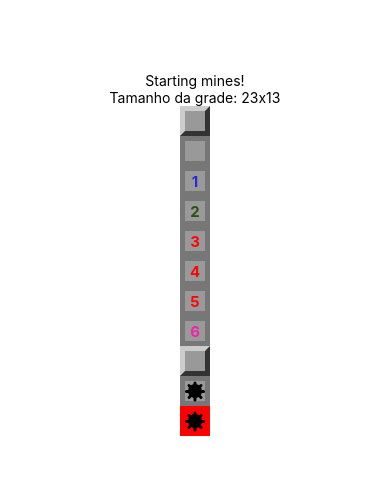
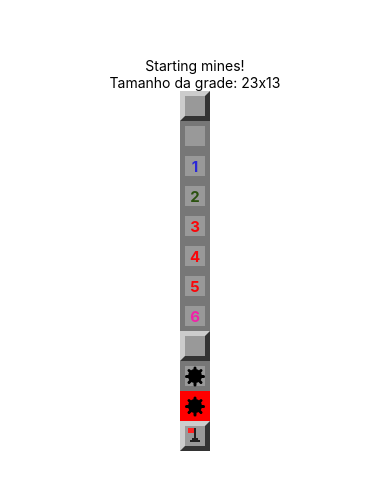
Before and after one commit to leandrocodes/minesweeper-game, a React Native app: screen / in a window 390 px wide. Shown: the part 168-658 px from the top of the page. Built offline with nearby package versions, Linux system fonts and the light colour scheme.

Commit message:
flag component

```diff
--- a/src/components/Field.js
+++ b/src/components/Field.js
@@ -4,14 +4,18 @@ import { View, StyleSheet, Text } from 'react-native'
 import params from '../params'
 
 import Mine from './Mine'
+import Flag from './Flag'
 
-export default ({ mined, opened, nearMines, exploded }) => {
+export default ({ mined, opened, nearMines, exploded, flagged }) => {
   const styleField = [styles.field]
 
+  // CONSTRUIR DICIONARIO
   if (opened) styleField.push(styles.openField)
   if (exploded) styleField.push(styles.exploded)
+  if (flagged) styleField.push(styles.flagged, styles.fieldRegular)
   if (styleField.length === 1) styleField.push(styles.fieldRegular)
 
+  // CONSTRUIR DICIONARIO
   let color = null
   if (nearMines > 0) {
     if (nearMines === 1) color = '#2A28D7'
@@ -27,6 +31,8 @@ export default ({ mined, opened, nearMines, exploded }) => {
       )}
 
       {mined && opened && <Mine />}
+
+      {flagged && !opened && <Flag />}
     </View>
   )
 }
--- /dev/null
+++ b/src/components/Flag.js
@@ -0,0 +1,71 @@
+import React from 'react'
+import { View, StyleSheet } from 'react-native'
+
+export default (props) => {
+  return (
+    <View style={styles.container}>
+      <View style={[styles.flagpole, props.bigger && styles.flagpoleBigger]} />
+      <View style={[styles.flag, props.bigger && styles.flagBigger]} />
+      <View style={[styles.base1, props.bigger && styles.base1Bigger]} />
+      <View style={[styles.base2, props.bigger && styles.base2Bigger]} />
+    </View>
+  )
+}
+
+const styles = StyleSheet.create({
+  container: {
+    marginTop: 2
+  },
+  flagpole: {
+    position: 'absolute',
+    height: 14,
+    width: 2,
+    backgroundColor: '#222',
+    marginLeft: 9
+  },
+  flag: {
+    position: 'absolute',
+    height: 5,
+    width: 6,
+    backgroundColor: '#F22',
+    marginLeft: 3
+  },
+  base1: {
+    position: 'absolute',
+    height: 2,
+    width: 6,
+    backgroundColor: '#222',
+    marginLeft: 7,
+    marginTop: 10
+  },
+  base2: {
+    position: 'absolute',
+    height: 2,
+    width: 10,
+    backgroundColor: '#222',
+    marginLeft: 5,
+    marginTop: 12
+  },
+  flagpoleBigger: {
+    height: 28,
+    width: 4,
+    marginLeft: 16
+  },
+  flagBigger: {
+    height: 10,
+    width: 14,
+    marginLeft: 3
+  },
+  base1Bigger: {
+    height: 4,
+    width: 12,
+    marginTop: 20,
+    marginLeft: 12
+  },
+  base2Bigger: {
+    height: 4,
+    width: 20,
+    marginLeft: 8,
+    marginTop: 24
+  }
+})
--- a/src/screens/Home.js
+++ b/src/screens/Home.js
@@ -21,6 +21,7 @@ export default () => (
     <Field mined />
     <Field opened mined />
     <Field opened mined exploded />
+    <Field flagged />
   </View>
 )
 
```
